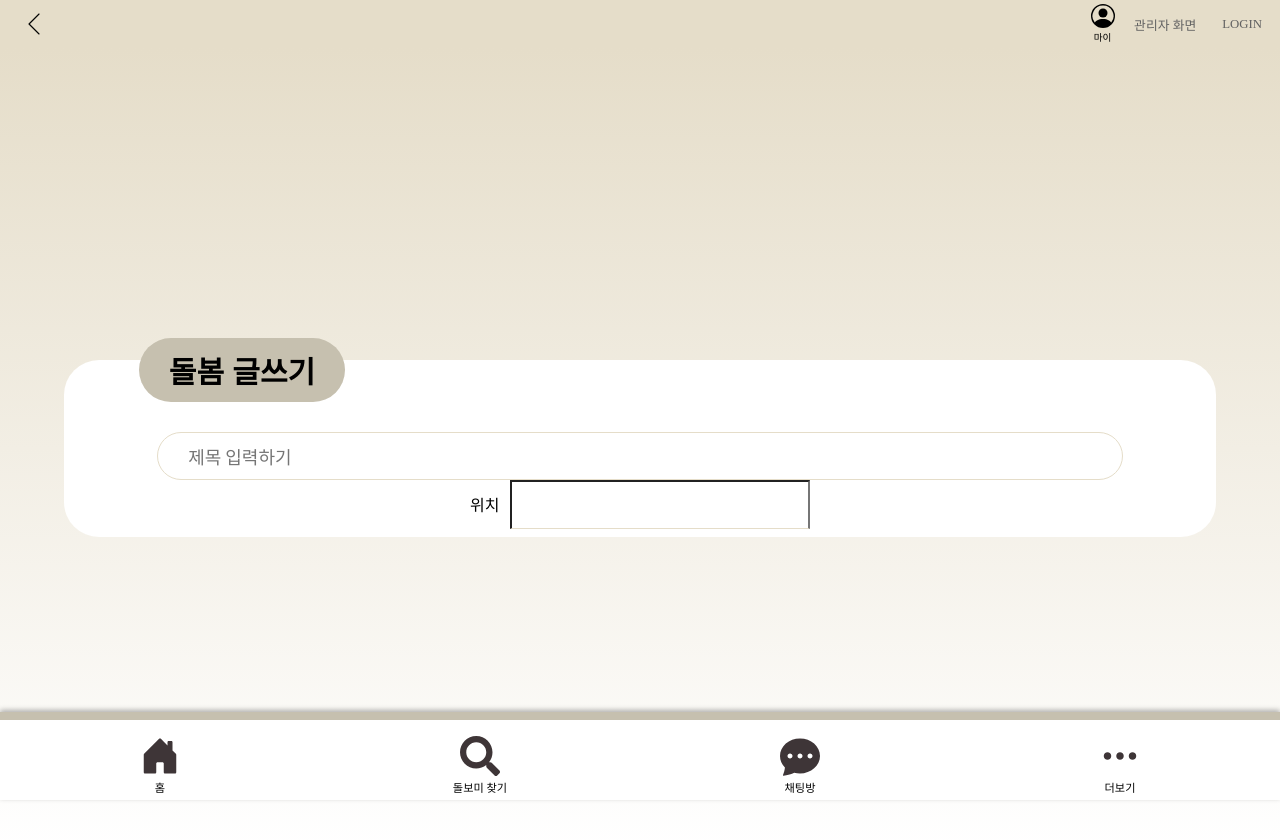
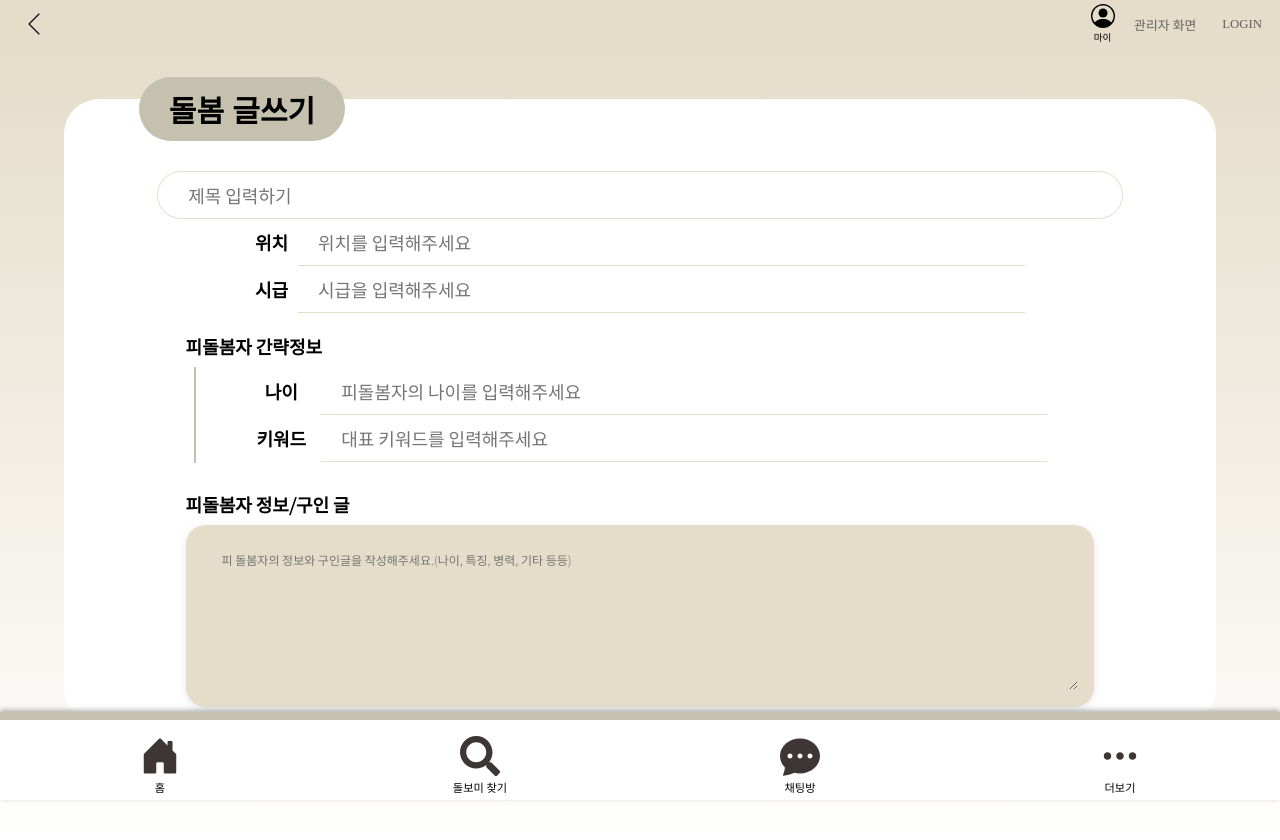
Before and after one commit to yerimi00/GovTech_FE, a React (Vite) app in the folder bombom/: page /carewrite in a window 1280 px wide. Shown: the top 840 px of the page. Built offline with nearby package versions, Linux system fonts and the light colour scheme; a web font is replaced by a local one.

Commit message:
feat : 돌봄 글쓰기

```diff
--- a/bombom/src/components/card/WantCard.jsx
+++ b/bombom/src/components/card/WantCard.jsx
@@ -1,5 +1,6 @@
 import React from "react";
 import styled from "styled-components";
+import CardContainer from "../container/CardContainer";
 
 const WantCard = ({ title, location, caregiverInfo, hourlyRate, onClick }) => {
   return (
@@ -13,19 +14,6 @@ const WantCard = ({ title, location, caregiverInfo, hourlyRate, onClick }) => {
 };
 
 export default WantCard;
-
-const CardContainer = styled.div`
-  background-color: #eae4d4;
-  border-radius: 20px;
-  padding: 1rem;
-  margin: 0.5rem 0;
-  box-shadow: 0 2px 8px rgba(0, 0, 0, 0.1);
-  display: flex;
-  flex-direction: column;
-  gap: 0.5rem;
-  width: 20rem;
-  cursor: pointer;
-`;
 
 const Title = styled.h2`
   font-size: 22px;
--- /dev/null
+++ b/bombom/src/components/container/CardContainer.jsx
@@ -0,0 +1,18 @@
+import styled from "styled-components";
+
+const CardContainer = styled.div`
+  background-color: ${({ theme }) => theme.colors.lightGray};
+  border-radius: 20px;
+  padding: 1rem;
+  margin: 0.5rem 0;
+  box-shadow: 0 2px 8px rgba(0, 0, 0, 0.1);
+  display: flex;
+  flex-direction: column;
+  gap: 0.5rem;
+  width: 20rem;
+  cursor: pointer;
+  min-height: 150px;
+  width: 100%;
+`;
+
+export default CardContainer;
--- a/bombom/src/components/container/CustomColumn.jsx
+++ b/bombom/src/components/container/CustomColumn.jsx
@@ -1,13 +1,15 @@
-import styled from 'styled-components';
+import styled from "styled-components";
 
 const CustomColumn = styled.div`
   display: flex;
   flex-direction: column;
-  width: ${props => props.width || 'auto'};
-  height: ${props => props.height || 'auto'};
-  gap: ${props => props.gap || '30px'};
-  align-items: ${props => props.alignItems || 'flex-start'};
-  justify-content: ${props => props.justifyContent || 'flex-start'};
+  width: ${(props) => props.width || "auto"};
+  height: ${(props) => props.height || "auto"};
+  gap: ${(props) => props.gap || "30px"};
+  align-items: ${(props) => props.alignItems || "flex-start"};
+  justify-content: ${(props) => props.justifyContent || "flex-start"};
+
+  margin-bottom: ${(props) => props.marginBottom || 0};
 `;
 
 export default CustomColumn;
--- a/bombom/src/components/container/CustomRow.jsx
+++ b/bombom/src/components/container/CustomRow.jsx
@@ -1,19 +1,23 @@
-import styled from 'styled-components';
+import styled from "styled-components";
 
 const CustomRow = styled.div`
   display: flex;
   flex-direction: row;
-  width: ${props => props.width || 'auto'};
-  height: ${props => props.height || 'auto'};
-  gap: ${props => props.gap || '10px'};
-  align-items: ${props => props.alignItems || 'center'};
-  justify-content: ${props => props.justifyContent || 'center'};
+  width: ${(props) => props.width || "auto"};
+  height: ${(props) => props.height || "auto"};
+  gap: ${(props) => props.gap || "10px"};
+  align-items: ${(props) => props.alignItems || "center"};
+  justify-content: ${(props) => props.justifyContent || "center"};
 
-  padding-left: ${props => props.paddingLeft || 0};
-  padding-right: ${props => props.paddingRight || 0};
-  padding-top: ${props => props.paddingTop || 0};
-  padding-bottom: ${props => props.paddingBottom || 0};
-  padding: ${props => props.padding || 0};
+  padding-left: ${(props) => props.paddingLeft || 0};
+  padding-right: ${(props) => props.paddingRight || 0};
+  padding-top: ${(props) => props.paddingTop || 0};
+  padding-bottom: ${(props) => props.paddingBottom || 0};
+  padding: ${(props) => props.padding || 0};
+
+  margin-bottom: ${(props) => props.marginBottom || 0};
+
+  border-left: ${(props) => props.borderLeft || 0};
 `;
 
 export default CustomRow;
--- a/bombom/src/pages/careWrite/careWrite.jsx
+++ b/bombom/src/pages/careWrite/careWrite.jsx
@@ -2,8 +2,10 @@ import React, { useState } from "react";
 import styled from "styled-components";
 import CustomRow from "../../components/container/CustomRow";
 import CustomColumn from "../../components/container/CustomColumn";
+import CardContainer from "../../components/container/CardContainer";
 import WantCategory from "../../components/container/WantCategory";
 import InputContainer from "../../components/container/InputContainer";
+import CustomButtonSubmit from "../../components/container/CustomButtonSubmit";
 
 const CareWrite = () => {
   return (
@@ -23,11 +25,47 @@ const CareWrite = () => {
                 </WantCategory>
               </CustomRow>
               <InputContainer placeholder="제목 입력하기" />
-              <CustomRow>
-                <p>위치</p>
-                <InputPart></InputPart>
+              <CustomRow width="80%">
+                <InputTitle>위치</InputTitle>
+                <InputPart placeholder="위치를 입력해주세요" />
               </CustomRow>
+              <CustomRow width="80%" marginBottom="20px">
+                <InputTitle>시급</InputTitle>
+                <InputPart placeholder="시급을 입력해주세요" />
+              </CustomRow>
+              <CustomColumn gap="0.1" width="80%" marginBottom="20px">
+                <InputTitle>피돌봄자 간략정보</InputTitle>
+                <MainDiv
+                  width="100%"
+                  backgroundColor="white"
+                  borderLeft="2.7px solid #C6C0AF"
+                  padding="0"
+                  margin="0.5em"
+                >
+                  <CustomRow width="100%" borderLeft="1px">
+                    <InputTitle width="60px">나이</InputTitle>
+                    <InputPart placeholder="피돌봄자의 나이를 입력해주세요" />
+                  </CustomRow>
+                  <CustomRow width="100%" borderLeft="1px">
+                    <InputTitle width="60px">키워드</InputTitle>
+                    <InputPart placeholder="대표 키워드를 입력해주세요" />
+                  </CustomRow>
+                </MainDiv>
+              </CustomColumn>
+              <CustomColumn gap="0.1" width="80%">
+                <InputTitle>피돌봄자 정보/구인 글</InputTitle>
+                <CardContainer>
+                  <InputTextArea placeholder="피 돌봄자의 정보와 구인글을 작성해주세요.(나이, 특징, 병력, 기타 등등)" />
+                </CardContainer>
+              </CustomColumn>
             </MainDiv>
+            <CustomButtonSubmit
+              width="100%"
+              height="4rem"
+              backgroundColor="#376399"
+            >
+              글 작성하기
+            </CustomButtonSubmit>
           </CustomColumn>
         </PageContainer>
       </ContainerCenter>
@@ -62,23 +100,48 @@ const MainDiv = styled.div`
   height: ${(props) => props.height || "auto"};
   border-radius: ${(props) => props.borderRadius || "auto"};
   min-height: 6rem;
-  padding: 0.5rem;
+  padding: ${(props) => props.padding || "0.5rem"};
+  margin: ${(props) => props.margin || "0"};
   display: flex;
   flex-direction: column;
   align-items: center;
   justify-content: center;
   font-family: ${(props) => props.fontFamily || "Noto Sans KR"};
+  border-left: ${(props) => props.borderLeft || "none"};
+`;
+
+const InputTitle = styled.p`
+  font-size: 18px;
+  font-weight: bold;
+  width: ${(props) => props.width || "auto"};
+  text-align: center;
 `;
 
 const InputPart = styled.input.attrs({ type: "text" })`
   display: flex;
   justify-content: center;
   align-items: center;
-  width: 85%;
-  padding: 10px 30px 10px 30px;
+  width: 80%;
+  padding: 10px 20px;
+  border: none;
   border-bottom: 1.5px solid ${({ theme }) => theme.colors.lightGray};
-  // border-radius: 35px;
   font-size: 18px;
   outline: none;
   color: #3e3537;
 `;
+
+const InputTextArea = styled.textarea`
+  display: flex;
+  justify-content: center;
+  align-items: center;
+  width: 100%;
+  padding: 10px 20px;
+  border: none;
+  border-bottom: 1.5px solid ${({ theme }) => theme.colors.lightGray};
+  font-size: 12px;
+  outline: none;
+  color: #3e3537;
+  resize: vertical;
+  min-height: 150px;
+  background-color: ${({ theme }) => theme.colors.lightGray};
+`;
```
